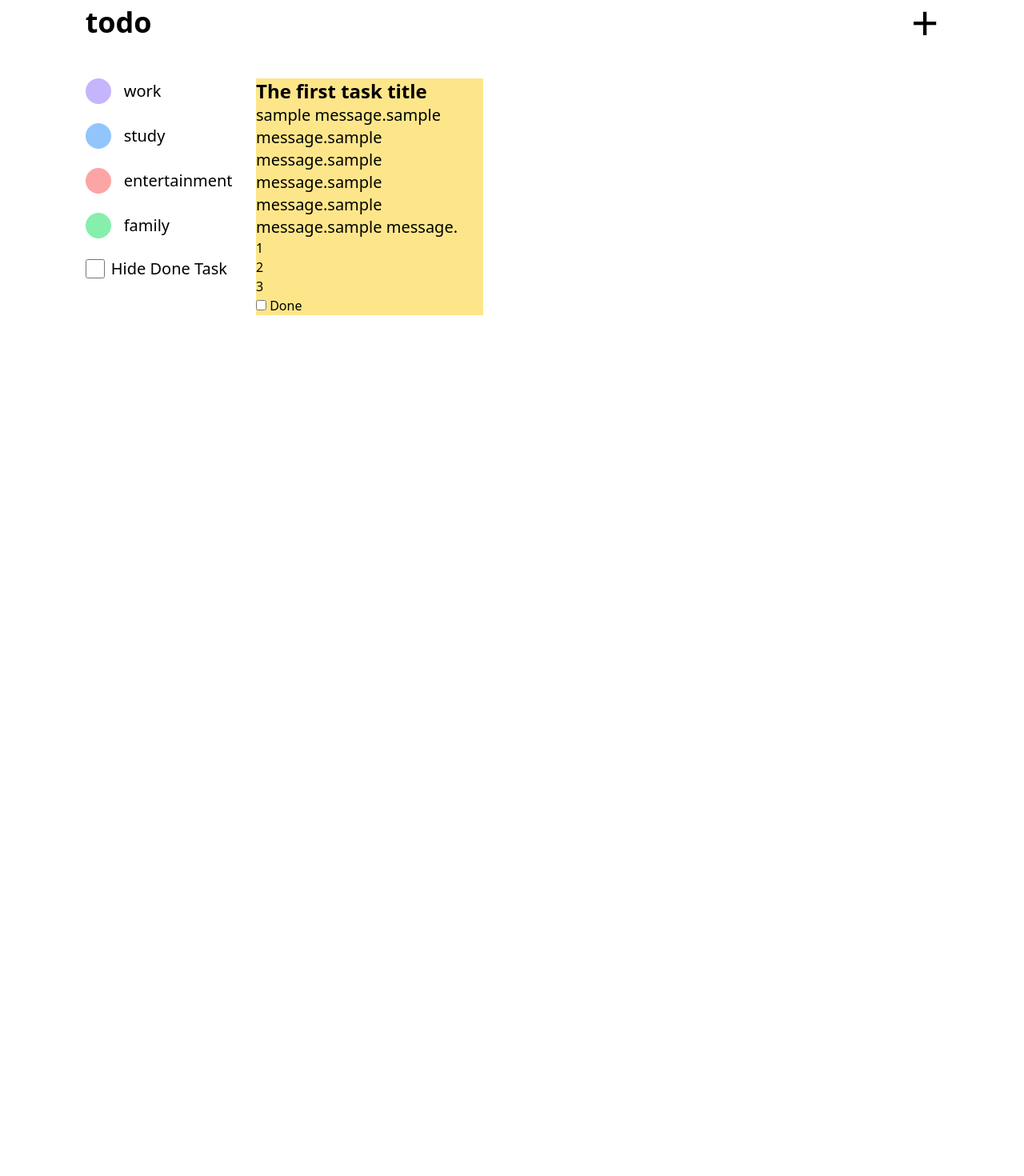
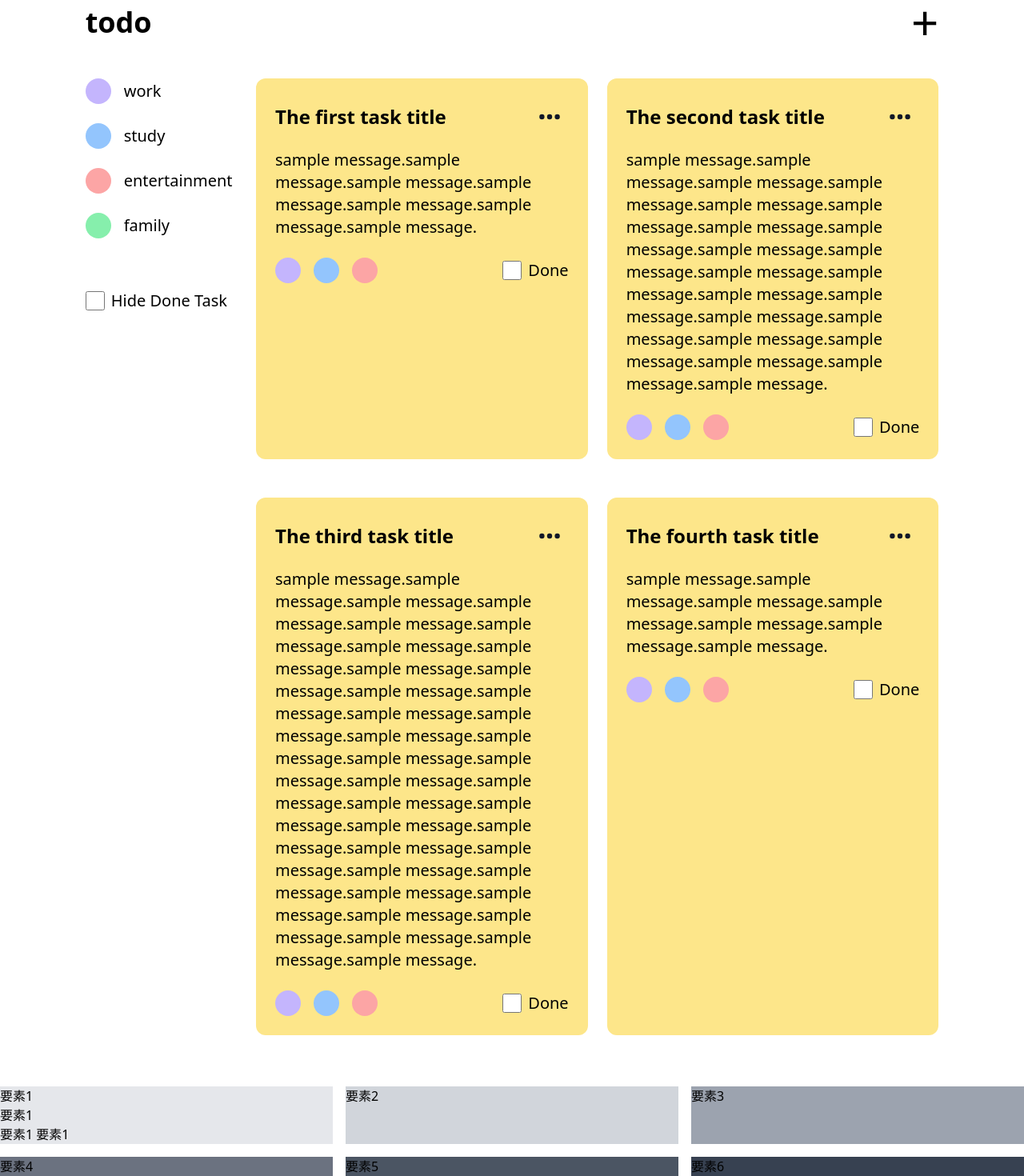
Before and after one commit to AkitoTsukahara/todo-app-airtable, a SvelteKit app: page /sample in a window 1280 px wide. Shown: the part 42-1512 px from the top of the page at 80% size. Before the commit the page ends 800 px from the top, so only its background shows below. Built offline with nearby package versions, Linux system fonts and the light colour scheme.

Commit message:
Add todo items

```diff
--- a/src/routes/sample/+page.svelte
+++ b/src/routes/sample/+page.svelte
@@ -5,7 +5,7 @@
   </header>
   <div class="wrapper flex">
     <aside class="w-1/5 text-xl font-light">
-      <ul id="tags">
+      <ul id="tags" class="mb-16">
         <li class="mb-6"><a href="#work" class="flex items-center gap-2">
           <div class="w-8 h-8 bg-violet-300 rounded-full mr-2"></div>
           work</a></li>
@@ -21,30 +21,156 @@
       </ul>
       <div id="hide-done-task" >
         <label class="inline-flex items-center">
-          <input type="checkbox" class="w-6 h-6 rounded mr-2"/>
+          <input type="checkbox" class="w-6 h-6 rounded-2xl mr-2"/>
           Hide Done Task
         </label>
       </div>
     </aside>
-    <main class="w-4/5">
-      <div class="task w-4/12 gap-1 bg-amber-200">
-        <div class="task-top">
+    <main class="w-4/5 grid grid-cols-2 auto-rows-auto gap-6">
+      <div class="task gap-1 bg-amber-200 p-6 rounded-xl mb-6">
+        <div class="task-top flex justify-between mb-4 items-center">
           <h2 class="text-2xl font-bold">The first task title</h2>
           <div>
-            <!-- 3点リーダーのメニューを付ける -->
+            <button data-dropdown-toggle="dropdownDotsHorizontal" class="inline-flex items-center p-2 text-2xl font-medium text-center text-gray-900 rounded-lg hover:bg-gray-100 focus:ring-4 focus:outline-none" type="button">
+              <svg class="w-8 h-8" aria-hidden="true" fill="currentColor" viewBox="0 0 20 20" xmlns="http://www.w3.org/2000/svg">
+                <path d="M6 10a2 2 0 11-4 0 2 2 0 014 0zM12 10a2 2 0 11-4 0 2 2 0 014 0zM16 12a2 2 0 100-4 2 2 0 000 4z"></path>
+              </svg>
+            </button>
+            <!-- Dropdown menu -->
+            <div class="z-10 hidden bg-white divide-y divide-gray-100 rounded-lg shadow w-44">
+              <ul class="py-2 text-sm text-gray-700" aria-labelledby="dropdownMenuIconHorizontalButton">
+                <li>
+                  <a href="#" class="block px-4 py-2 hover:bg-gray-100">Edit...</a>
+                </li>
+                <li>
+                  <a href="#" class="block px-4 py-2 hover:bg-gray-10">Delete</a>
+                </li>
+              </ul>
+            </div>
           </div>
         </div>
-        <p class="text-xl">sample message.sample message.sample message.sample message.sample message.sample message.sample message.</p>
-        <div class="task-bottom">
+        <p class="text-xl mb-6">sample message.sample message.sample message.sample message.sample message.sample message.sample message.</p>
+        <div class="task-bottom flex justify-between">
           <div class="tags">
-            <ul>
-              <li>1</li>
-              <li>2</li>
-              <li>3</li>
+            <ul class="flex gap-2">
+              <li><a href="#work"><div class="w-8 h-8 bg-violet-300 rounded-full mr-2"></div></a></li>
+              <li><a href="#study"><div class="w-8 h-8 bg-blue-300 rounded-full mr-2"></div></a></li>
+              <li><a href="#entertainment"><div class="w-8 h-8 bg-red-300 rounded-full mr-2"></div></a></li>
             </ul>
           </div>
-          <label>
-            <input type="checkbox"/>
+          <label class="inline-flex items-center text-xl font-light">
+            <input type="checkbox" class="w-6 h-6 rounded-xl mr-2"/>
+            Done
+          </label>
+        </div>
+      </div>
+      <div class="task gap-1 bg-amber-200 p-6 rounded-xl mb-6">
+        <div class="task-top flex justify-between mb-4 items-center">
+          <h2 class="text-2xl font-bold">The second task title</h2>
+          <div>
+            <button data-dropdown-toggle="dropdownDotsHorizontal" class="inline-flex items-center p-2 text-2xl font-medium text-center text-gray-900 rounded-lg hover:bg-gray-100 focus:ring-4 focus:outline-none" type="button">
+              <svg class="w-8 h-8" aria-hidden="true" fill="currentColor" viewBox="0 0 20 20" xmlns="http://www.w3.org/2000/svg">
+                <path d="M6 10a2 2 0 11-4 0 2 2 0 014 0zM12 10a2 2 0 11-4 0 2 2 0 014 0zM16 12a2 2 0 100-4 2 2 0 000 4z"></path>
+              </svg>
+            </button>
+            <!-- Dropdown menu -->
+            <div class="z-10 hidden bg-white divide-y divide-gray-100 rounded-lg shadow w-44">
+              <ul class="py-2 text-sm text-gray-700" aria-labelledby="dropdownMenuIconHorizontalButton">
+                <li>
+                  <a href="#" class="block px-4 py-2 hover:bg-gray-100">Edit...</a>
+                </li>
+                <li>
+                  <a href="#" class="block px-4 py-2 hover:bg-gray-10">Delete</a>
+                </li>
+              </ul>
+            </div>
+          </div>
+        </div>
+        <p class="text-xl mb-6">sample message.sample message.sample message.sample message.sample message.sample message.sample message.sample message.sample message.sample message.sample message.sample message.sample message.sample message.sample message.sample message.sample message.sample message.sample message.sample message.sample message.</p>
+        <div class="task-bottom flex justify-between">
+          <div class="tags">
+            <ul class="flex gap-2">
+              <li><a href="#work"><div class="w-8 h-8 bg-violet-300 rounded-full mr-2"></div></a></li>
+              <li><a href="#study"><div class="w-8 h-8 bg-blue-300 rounded-full mr-2"></div></a></li>
+              <li><a href="#entertainment"><div class="w-8 h-8 bg-red-300 rounded-full mr-2"></div></a></li>
+            </ul>
+          </div>
+          <label class="inline-flex items-center text-xl font-light">
+            <input type="checkbox" class="w-6 h-6 rounded-xl mr-2"/>
+            Done
+          </label>
+        </div>
+      </div>
+      <div class="task gap-1 bg-amber-200 p-6 rounded-xl mb-6">
+        <div class="task-top flex justify-between mb-4 items-center">
+          <h2 class="text-2xl font-bold">The third task title</h2>
+          <div>
+            <button data-dropdown-toggle="dropdownDotsHorizontal" class="inline-flex items-center p-2 text-2xl font-medium text-center text-gray-900 rounded-lg hover:bg-gray-100 focus:ring-4 focus:outline-none" type="button">
+              <svg class="w-8 h-8" aria-hidden="true" fill="currentColor" viewBox="0 0 20 20" xmlns="http://www.w3.org/2000/svg">
+                <path d="M6 10a2 2 0 11-4 0 2 2 0 014 0zM12 10a2 2 0 11-4 0 2 2 0 014 0zM16 12a2 2 0 100-4 2 2 0 000 4z"></path>
+              </svg>
+            </button>
+            <!-- Dropdown menu -->
+            <div class="z-10 hidden bg-white divide-y divide-gray-100 rounded-lg shadow w-44">
+              <ul class="py-2 text-sm text-gray-700" aria-labelledby="dropdownMenuIconHorizontalButton">
+                <li>
+                  <a href="#" class="block px-4 py-2 hover:bg-gray-100">Edit...</a>
+                </li>
+                <li>
+                  <a href="#" class="block px-4 py-2 hover:bg-gray-10">Delete</a>
+                </li>
+              </ul>
+            </div>
+          </div>
+        </div>
+        <p class="text-xl mb-6">sample message.sample message.sample message.sample message.sample message.sample message.sample message.sample message.sample message.sample message.sample message.sample message.sample message.sample message.sample message.sample message.sample message.sample message.sample message.sample message.sample message.sample message.sample message.sample message.sample message.sample message.sample message.sample message.sample message.sample message.sample message.sample message.sample message.sample message.sample message.</p>
+        <div class="task-bottom flex justify-between">
+          <div class="tags">
+            <ul class="flex gap-2">
+              <li><a href="#work"><div class="w-8 h-8 bg-violet-300 rounded-full mr-2"></div></a></li>
+              <li><a href="#study"><div class="w-8 h-8 bg-blue-300 rounded-full mr-2"></div></a></li>
+              <li><a href="#entertainment"><div class="w-8 h-8 bg-red-300 rounded-full mr-2"></div></a></li>
+            </ul>
+          </div>
+          <label class="inline-flex items-center text-xl font-light">
+            <input type="checkbox" class="w-6 h-6 rounded-xl mr-2"/>
+            Done
+          </label>
+        </div>
+      </div>
+      <div class="task gap-1 bg-amber-200 p-6 rounded-xl mb-6">
+        <div class="task-top flex justify-between mb-4 items-center">
+          <h2 class="text-2xl font-bold">The fourth task title</h2>
+          <div>
+            <button data-dropdown-toggle="dropdownDotsHorizontal" class="inline-flex items-center p-2 text-2xl font-medium text-center text-gray-900 rounded-lg hover:bg-gray-100 focus:ring-4 focus:outline-none" type="button">
+              <svg class="w-8 h-8" aria-hidden="true" fill="currentColor" viewBox="0 0 20 20" xmlns="http://www.w3.org/2000/svg">
+                <path d="M6 10a2 2 0 11-4 0 2 2 0 014 0zM12 10a2 2 0 11-4 0 2 2 0 014 0zM16 12a2 2 0 100-4 2 2 0 000 4z"></path>
+              </svg>
+            </button>
+            <!-- Dropdown menu -->
+            <div class="z-10 hidden bg-white divide-y divide-gray-100 rounded-lg shadow w-44">
+              <ul class="py-2 text-sm text-gray-700" aria-labelledby="dropdownMenuIconHorizontalButton">
+                <li>
+                  <a href="#" class="block px-4 py-2 hover:bg-gray-100">Edit...</a>
+                </li>
+                <li>
+                  <a href="#" class="block px-4 py-2 hover:bg-gray-10">Delete</a>
+                </li>
+              </ul>
+            </div>
+          </div>
+        </div>
+        <p class="text-xl mb-6">sample message.sample message.sample message.sample message.sample message.sample message.sample message.</p>
+        <div class="task-bottom flex justify-between">
+          <div class="tags">
+            <ul class="flex gap-2">
+              <li><a href="#work"><div class="w-8 h-8 bg-violet-300 rounded-full mr-2"></div></a></li>
+              <li><a href="#study"><div class="w-8 h-8 bg-blue-300 rounded-full mr-2"></div></a></li>
+              <li><a href="#entertainment"><div class="w-8 h-8 bg-red-300 rounded-full mr-2"></div></a></li>
+            </ul>
+          </div>
+          <label class="inline-flex items-center text-xl font-light">
+            <input type="checkbox" class="w-6 h-6 rounded-xl mr-2"/>
             Done
           </label>
         </div>
@@ -52,3 +178,15 @@
     </main>
   </div>
 </div>
+
+<div class="grid grid-cols-3 grid-auto-rows-[200px,auto] gap-4">
+  <div class="bg-gray-200">要素1<br>
+    要素1<br>
+    要素1
+    要素1</div>
+  <div class="bg-gray-300">要素2</div>
+  <div class="bg-gray-400">要素3</div>
+  <div class="bg-gray-500">要素4</div>
+  <div class="bg-gray-600">要素5</div>
+  <div class="bg-gray-700">要素6</div>
+</div>
```
